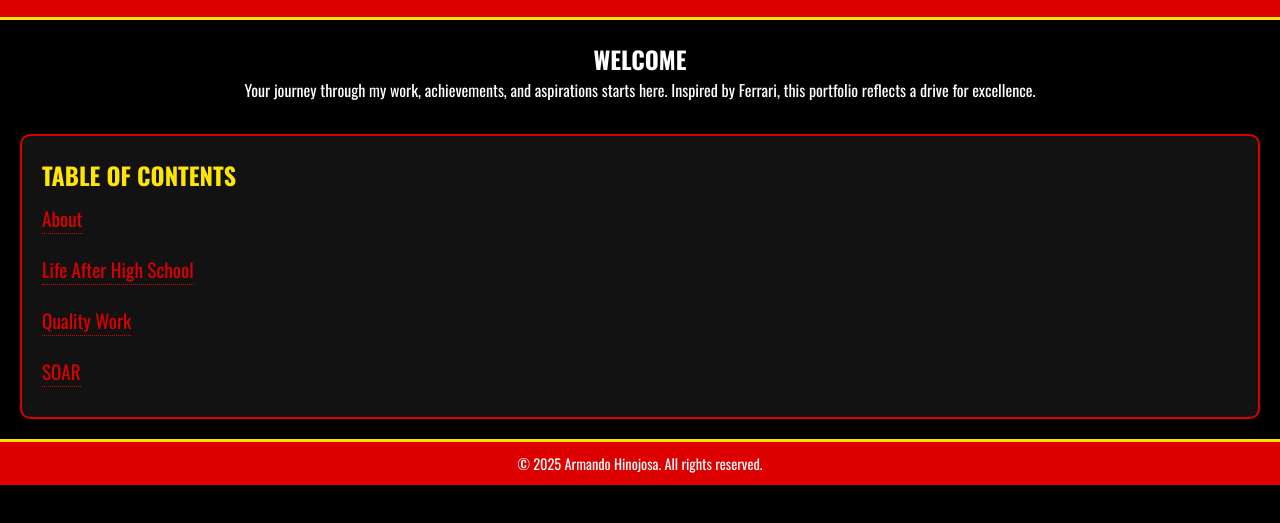
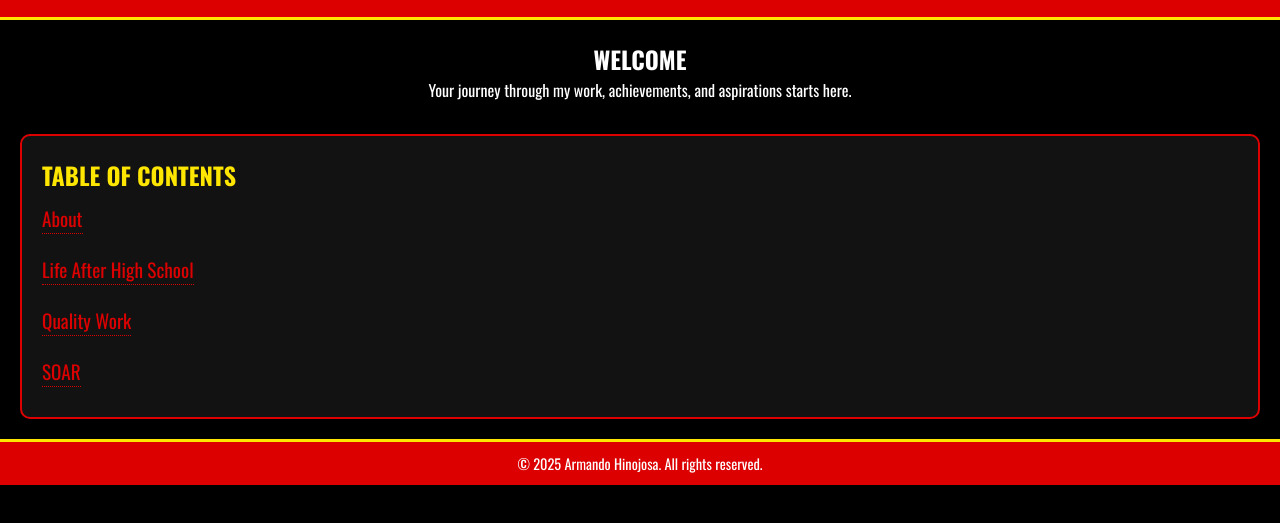
Before and after one commit to armandohinojosa/armandohinojosa.github.io, a plain HTML site: page index.html in a window 1280 px wide. Shown: the part 87-610 px from the top of the page. Drawn offline with nearby package versions, Linux system fonts and the light colour scheme.

Commit message:
Update index.html

```diff
--- a/index.html
+++ b/index.html
@@ -18,7 +18,7 @@
   <main class="main-content">
     <section class="intro">
       <h2>Welcome</h2>
-      <p>Your journey through my work, achievements, and aspirations starts here. Inspired by Ferrari, this portfolio reflects a drive for excellence.</p>
+      <p>Your journey through my work, achievements, and aspirations starts here.</p>
     </section>
 
     <section id="table-of-contents" class="contents">
```
